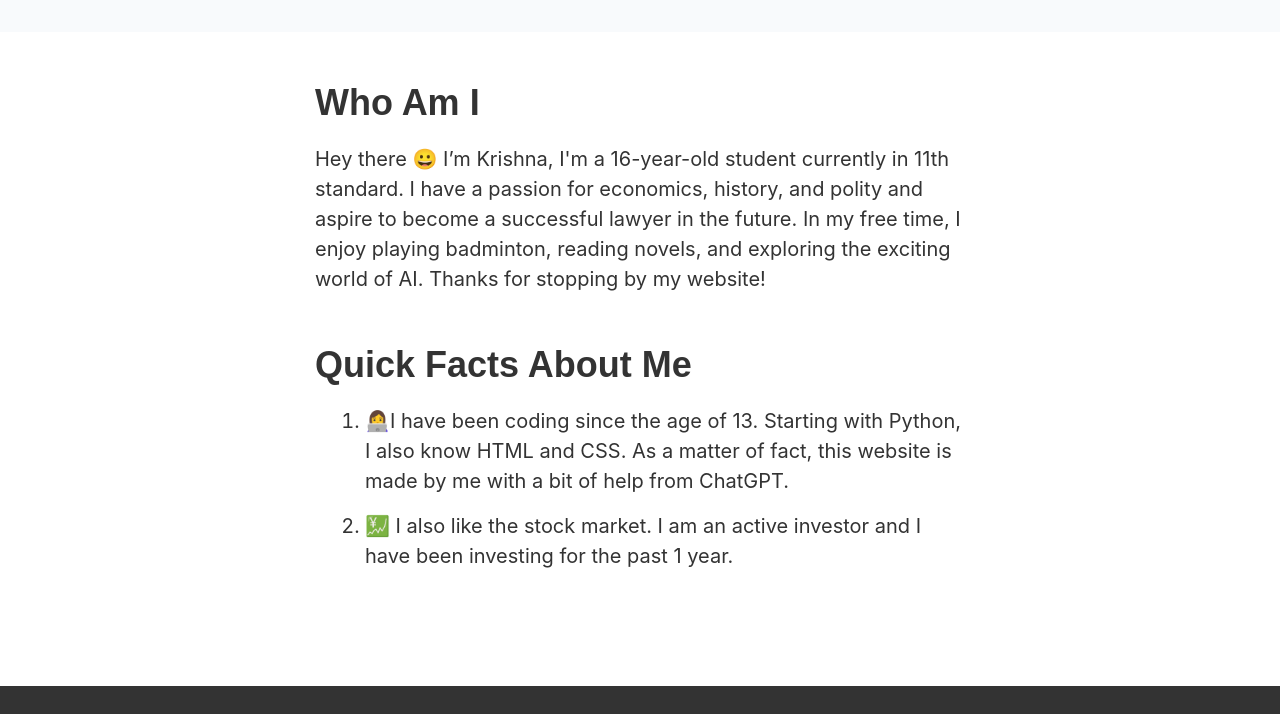
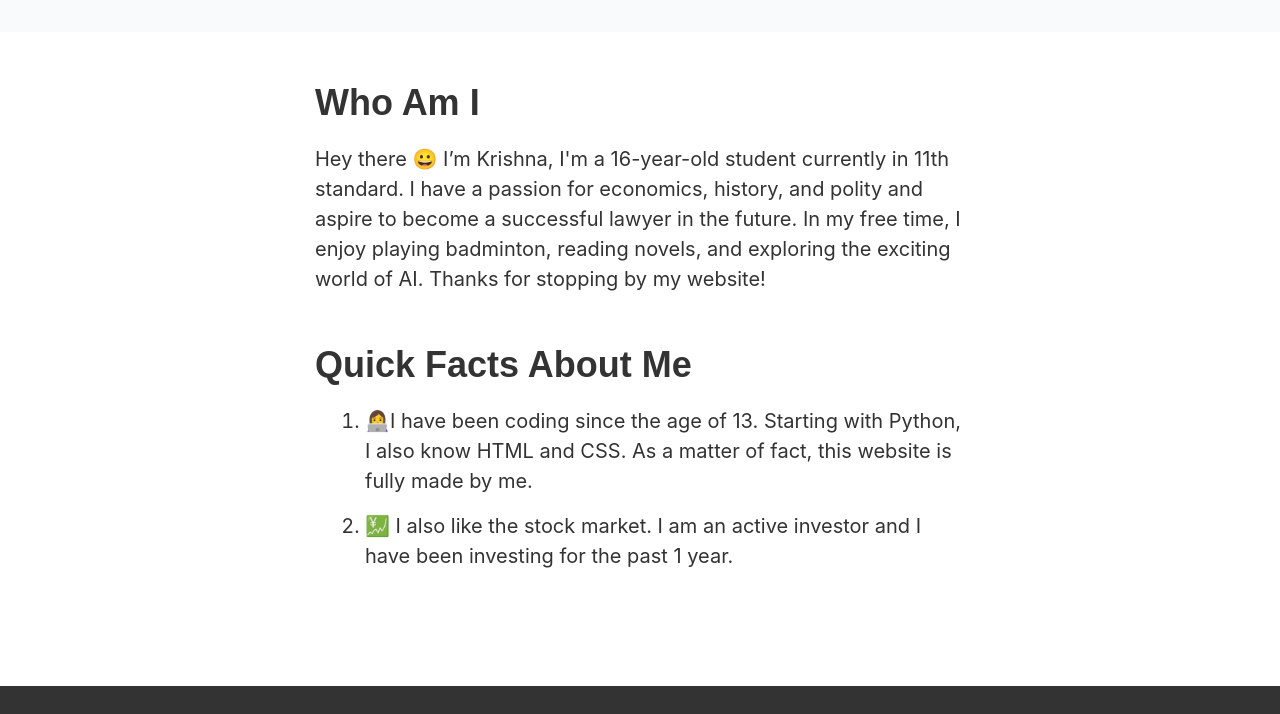
Before and after one commit to Krishnaarw/website, a plain HTML site: page index.html in a window 1280 px wide. Shown: the part 662-1376 px from the top of the page. Drawn offline with Linux system fonts and the light colour scheme.

Commit message:
Update index.html
Removed a line from my description

```diff
--- a/index.html
+++ b/index.html
@@ -74,7 +74,7 @@
                     <ol>
                         <li>
                             👩‍💻I have been coding since the age of 13. Starting with Python, I also know HTML and
-                            CSS. As a matter of fact, this website is made by me with a bit of help from ChatGPT.
+                            CSS. As a matter of fact, this website is fully made by me.
                         </li>
                         <li>
                             💹 I also like the stock market. I am an active investor and I have been investing for
```
